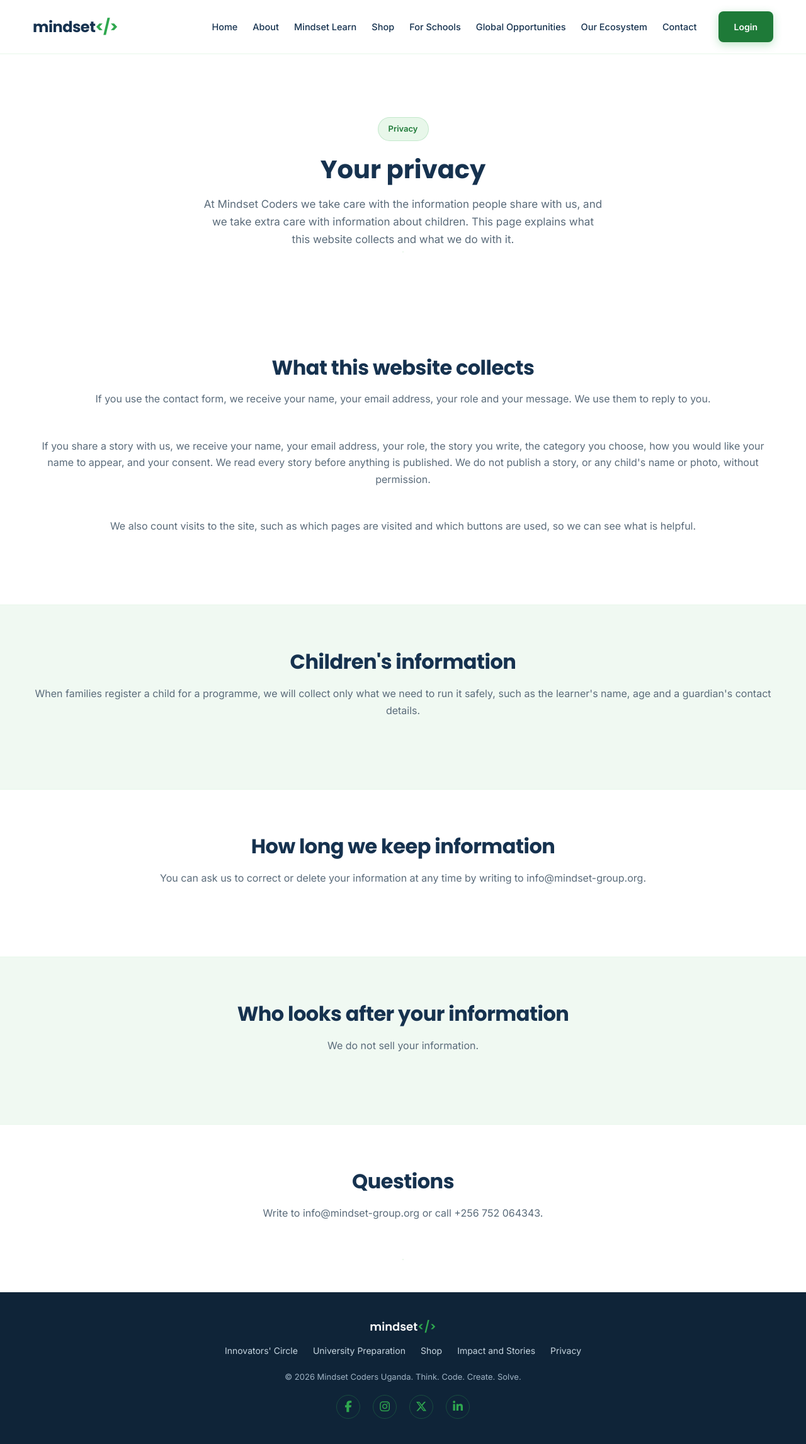
After one commit to MarthaMuronji/Mindset-Coders, a Django app: page /privacy/ in a window 1280 px wide. The commit adds this page. Shown: the whole page at 63% size. Run offline with Django 5.2, Linux system fonts and the light colour scheme.

Commit message:
Add privacy page with footer link

```diff
--- a/core/sitemaps.py
+++ b/core/sitemaps.py
@@ -16,6 +16,7 @@ class StaticViewSitemap(Sitemap):
             'innovators_circle',
             'university_preparation',
             'partners',
+            'privacy',
             'shop',
             'impact',
             'share_story',
--- a/core/urls.py
+++ b/core/urls.py
@@ -35,6 +35,7 @@ urlpatterns = [
     path('partners/', views.partners, name='partners'),
     path('innovators-circle/', views.innovators_circle, name='innovators_circle'),
     path('university-preparation/', views.university_preparation, name='university_preparation'),
+    path('privacy/', views.privacy, name='privacy'),
     path('shop/', views.shop, name='shop'),
     path('steam-experience/', views.steam_experience, name='steam_experience'),
     path('impact/', views.impact, name='impact'),
--- a/core/views.py
+++ b/core/views.py
@@ -102,6 +102,10 @@ def innovators_circle(request):
 
 def university_preparation(request):
     return render(request, 'university_preparation.html')
+
+def privacy(request):
+    """The privacy page. It reads from settings and the environment only, so it needs no database."""
+    return render(request, 'privacy.html')
 
 
 # Everything the STEAM Experience page can say beyond the copy that is
--- a/templates/base.html
+++ b/templates/base.html
@@ -83,6 +83,7 @@
     <li><a href="{% url 'university_preparation' %}">University Preparation</a></li>
     <li><a href="{% url 'shop' %}">Shop</a></li>
     <li><a href="{% url 'impact' %}">Impact and Stories</a></li>
+    <li><a href="{% url 'privacy' %}">Privacy</a></li>
 </ul>
 
         <p class="footer-copy">&copy; {% now "Y" %} Mindset Coders Uganda. Think. Code. Create. Solve.</p>
--- /dev/null
+++ b/templates/privacy.html
@@ -0,0 +1,67 @@
+{% extends 'base.html' %}
+
+{% block title %}Privacy | Mindset Coders Uganda{% endblock %}
+{% block meta_title_og %}Privacy | Mindset Coders Uganda{% endblock %}
+{% block meta_description %}How Mindset Coders looks after the information people share on this website, with extra care for children's information.{% endblock %}
+{% block og_description %}How Mindset Coders looks after the information people share on this website, with extra care for children's information.{% endblock %}
+
+{% block content %}
+
+<section class="about-hero reveal">
+    <span class="badge">Privacy</span>
+    <h1>Your privacy</h1>
+    <p>At Mindset Coders we take care with the information people share with us, and we take extra care with information about children. This page explains what this website collects and what we do with it.</p>
+</section>
+
+<section class="home-section reveal">
+    <h2>What this website collects</h2>
+    <p class="section-subtitle">If you use the contact form, we receive your name, your email address, your role and your message. We use them to reply to you.</p>
+    <p class="section-subtitle">If you share a story with us, we receive your name, your email address, your role, the story you write, the category you choose, how you would like your name to appear, and your consent. We read every story before anything is published. We do not publish a story, or any child's name or photo, without permission.</p>
+    {% comment %}
+    Unconfirmed, so it stays off the page until the team confirms it.
+    [Confirm: permission comes from a parent or guardian for anyone under 18.]
+    {% endcomment %}
+    <p class="section-subtitle">We also count visits to the site, such as which pages are visited and which buttons are used, so we can see what is helpful.</p>
+    {% comment %}
+    Unconfirmed, so it stays off the page until the team confirms it.
+    [Confirm: this does not follow you from site to site, and does not collect your name or email.]
+    {% endcomment %}
+</section>
+
+<section class="home-section section-tint reveal">
+    <h2>Children's information</h2>
+    <p class="section-subtitle">When families register a child for a programme, we will collect only what we need to run it safely, such as the learner's name, age and a guardian's contact details.</p>
+    {% comment %}
+    Unconfirmed, so it stays off the page until the team confirms it.
+    [Confirm: we ask for a parent or guardian's consent first.]
+    {% endcomment %}
+    {% comment %}
+    Unconfirmed, so it stays off the page until the team confirms it.
+    [Confirm: only the people who need the information to run the programme can see it, and our reports use learner ID numbers instead of names.]
+    {% endcomment %}
+</section>
+
+<section class="home-section reveal">
+    <h2>How long we keep information</h2>
+    {% comment %}
+    Unconfirmed, so it stays off the page until the team confirms it.
+    [Retention period to be confirmed.]
+    {% endcomment %}
+    <p class="section-subtitle">You can ask us to correct or delete your information at any time by writing to <a href="mailto:info@mindset-group.org">info@mindset-group.org</a>.</p>
+</section>
+
+<section class="home-section section-tint reveal">
+    <h2>Who looks after your information</h2>
+    {% comment %}
+    Unconfirmed, so it stays off the page until the team confirms it.
+    [Confirm: messages and stories are stored securely with our hosting and database providers, and emails to our team go through an email service.]
+    {% endcomment %}
+    <p class="section-subtitle">We do not sell your information.</p>
+</section>
+
+<section class="home-section reveal">
+    <h2>Questions</h2>
+    <p class="section-subtitle">Write to <a href="mailto:info@mindset-group.org">info@mindset-group.org</a> or call <a href="tel:+256752064343">+256 752 064343</a>.</p>
+</section>
+
+{% endblock %}
```
Also changed, not shown: core/tests.py (+54 -0 lines).
